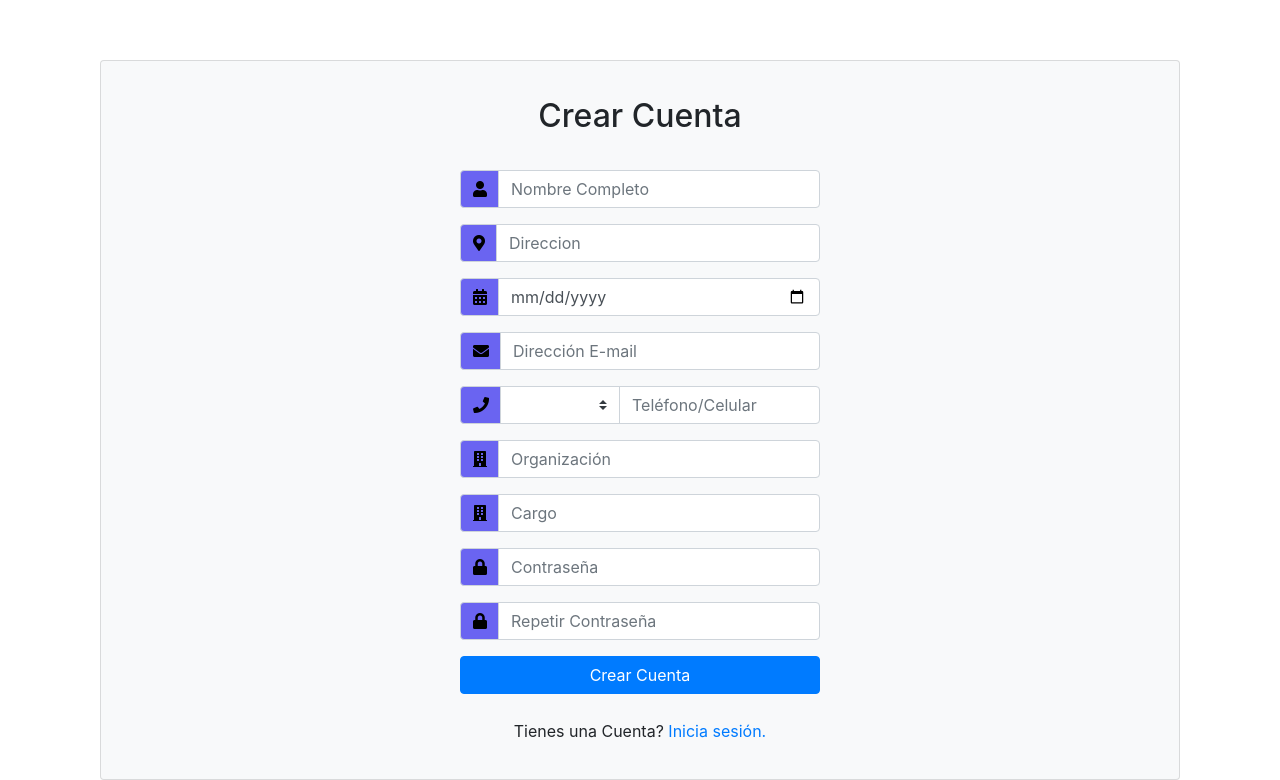
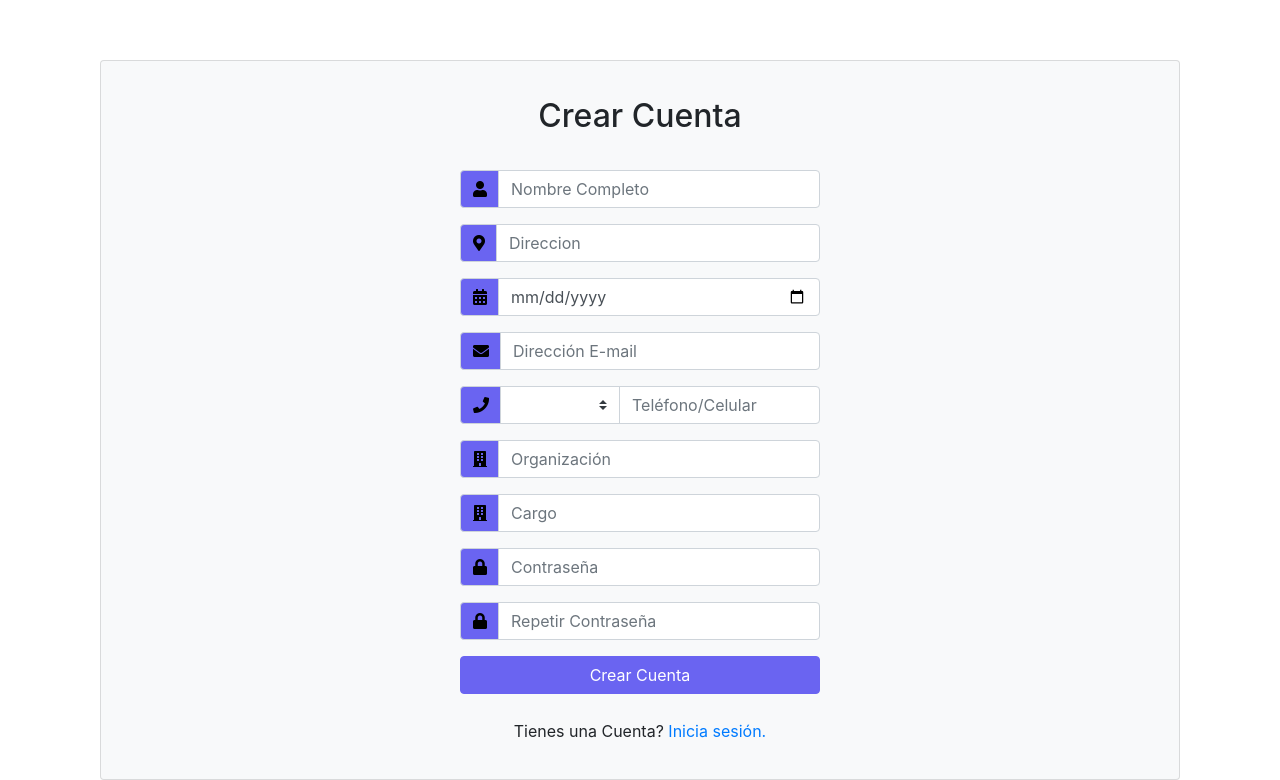
Before and after one commit to rafael1199v/Organizador-de-eventos, an Angular app in the folder OrganizadorEventos/ClientApp/: page /register in a window 1280 px wide. Shown: the part 107-887 px from the top of the page. Built offline with nearby package versions, Linux system fonts and the light colour scheme.

Commit message:
aaaaaaaaaaaaaaa
me faltó un archivo xd

```diff
--- a/OrganizadorEventos/ClientApp/src/app/register/register.component.css
+++ b/OrganizadorEventos/ClientApp/src/app/register/register.component.css
@@ -36,3 +36,15 @@ h2{
 p{
     margin-top: 25px;
 }
+
+.btn{
+    background-color: #6a64f1;
+    border-color: #6a64f1;
+    transition: 0.3s;
+}
+
+.btn:hover{
+    box-shadow: 0px 3px 8px rgba(0, 0, 0, 0.5);
+    background-color: #5e57dd;
+    border-color: #5e57dd;
+}
```
